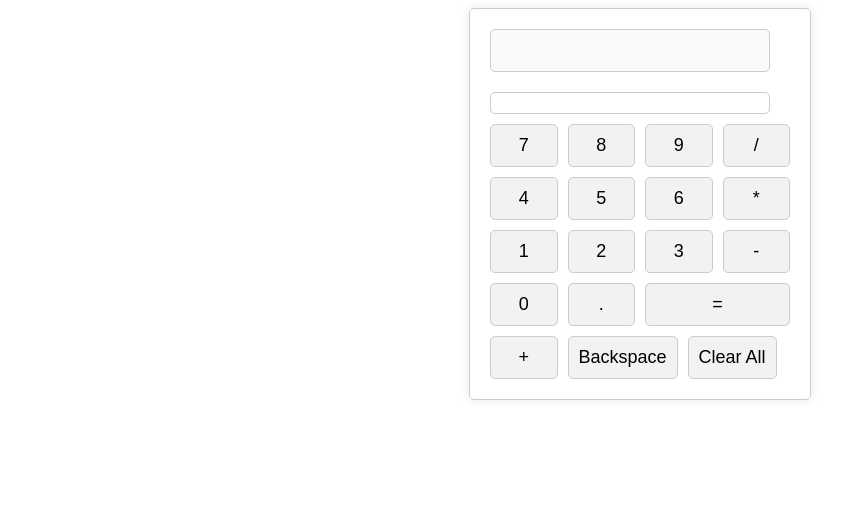
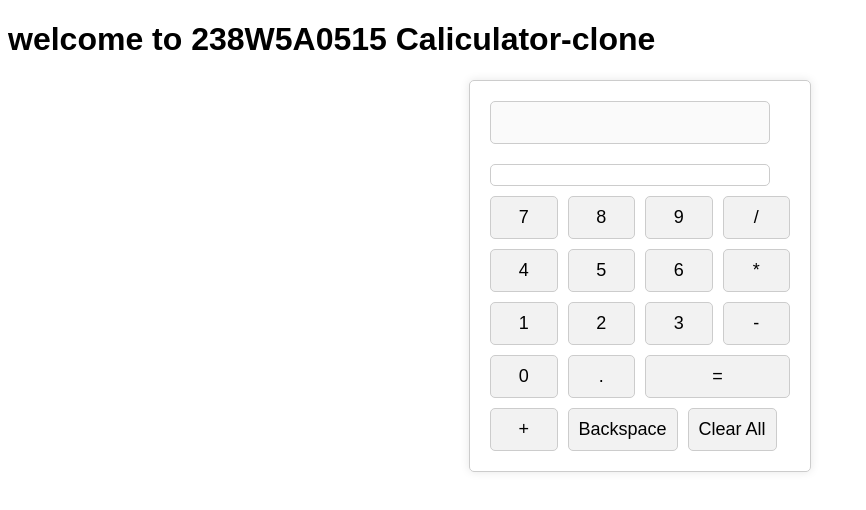
Before and after one commit to 238W5A0515/caliculator, a plain HTML site: page cali.html in a window 1280 px wide. Shown: the whole page, without its empty margins (0-866 px from the left). Drawn offline with Linux system fonts and the light colour scheme.

Commit message:
Added header

```diff
--- a/cali.html
+++ b/cali.html
@@ -58,6 +58,7 @@
 </style>
 </head>
 <body>
+<h1>welcome to 238W5A0515 Caliculator-clone</h1>
 <div class="calculator">
   <input type="text" id="display" disabled>
   <div class="result" id="result"></div>
```
